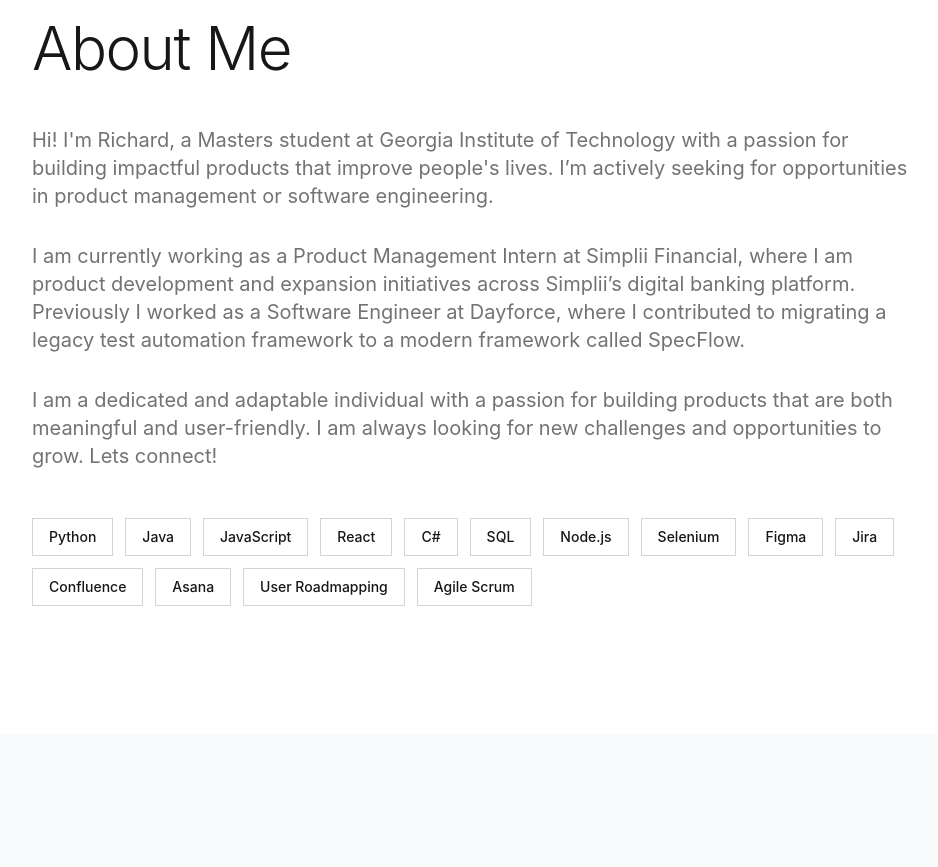
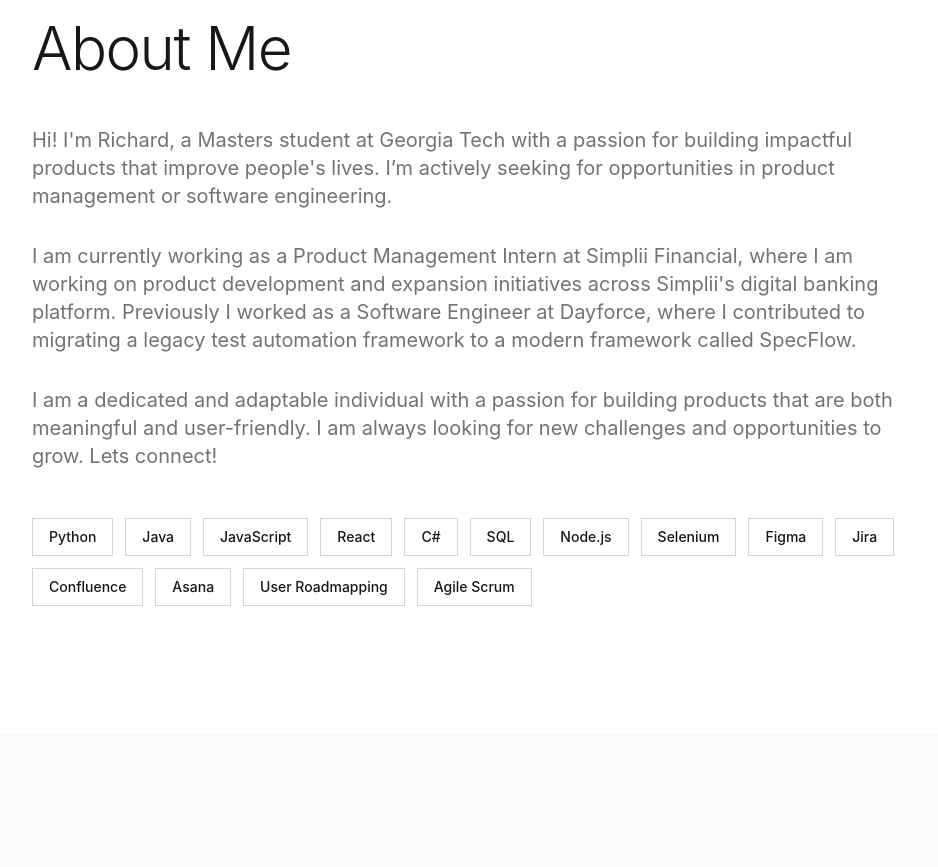
Before and after one commit to richierichh/personal-website-v3, a React (Vite) app: page / in a window 1280 px wide. Shown: the part 1000-1867 px from the top of the page, without its empty margins (160-1098 px from the left). Built offline with nearby package versions, Linux system fonts and the light colour scheme.

Commit message:
fixed grammer mistake

```diff
--- a/src/components/About.tsx
+++ b/src/components/About.tsx
@@ -13,10 +13,10 @@
 
             <div className="space-y-8 text-lg md:text-xl leading-relaxed text-muted-foreground">
               <p>
-              Hi! I&apos;m Richard, a Masters student at Georgia Institute of Technology with a passion for building impactful products that improve people&apos;s lives. I’m actively seeking for opportunities in product management or software engineering.
+              Hi! I&apos;m Richard, a Masters student at Georgia Tech with a passion for building impactful products that improve people&apos;s lives. I’m actively seeking for opportunities in product management or software engineering.
               </p>
               <p>
-              I am currently working as a Product Management Intern at Simplii Financial, where I am product development and expansion initiatives across Simplii’s digital banking platform. Previously I worked as a Software Engineer at Dayforce, where I contributed to migrating a legacy test automation framework to a modern framework called SpecFlow.
+              I am currently working as a Product Management Intern at Simplii Financial, where I am working on product development and expansion initiatives across Simplii's digital banking platform. Previously I worked as a Software Engineer at Dayforce, where I contributed to migrating a legacy test automation framework to a modern framework called SpecFlow.
               </p>
               <p>
                 I am a dedicated and adaptable individual with a passion for building products that are both meaningful and user-friendly. I am always looking for new challenges and opportunities to grow. Lets connect!
```
